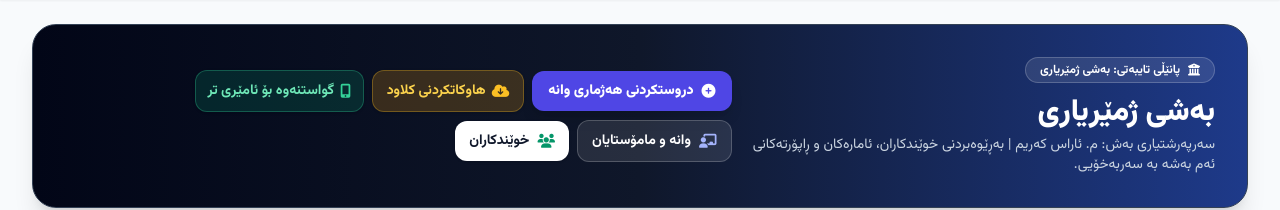
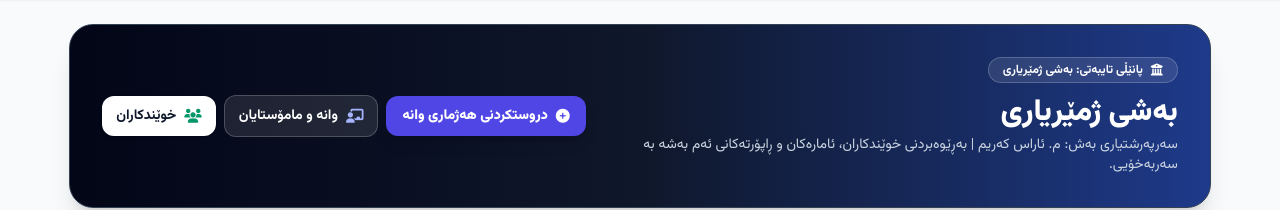
Before and after one commit to ranjhussen01-debug/uos-att, a website: page departments.html in a window 1280 px wide. Shown: the part 122-332 px from the top of the page. Drawn offline with nearby package versions, Linux system fonts and the light colour scheme; some packages are replaced by stand-ins of ours; no server answers; sample sign-in values are in the browser's storage; a script that the page names is missing.

Commit message:
Remove extra sync buttons and ensure direct Firestore users collection sync

```diff
--- a/departments.html
+++ b/departments.html
@@ -313,14 +313,6 @@
                     <button onclick="switchDeptTab('courses'); openAddCourseModal();" class="bg-indigo-600 hover:bg-indigo-700 text-white font-black px-4 py-2.5 rounded-xl text-xs sm:text-sm transition shadow-lg flex items-center gap-2">
                         <i class="fa-solid fa-plus-circle"></i>
                         <span>دروستکردنی هەژماری وانە</span>
-                    </button>
-                    <button onclick="manualSyncFromCloud()" class="bg-amber-500/20 hover:bg-amber-500/30 text-amber-300 font-bold px-3.5 py-2.5 rounded-xl text-xs sm:text-sm transition flex items-center gap-1.5 border border-amber-400/30 shadow" title="هێنان و نوێکردنەوەی هەموو داتاکانی سەر فایەربەیس">
-                        <i class="fa-solid fa-cloud-arrow-down text-amber-400"></i>
-                        <span>هاوکاتکردنی کلاود</span>
-                    </button>
-                    <button onclick="openDeviceSyncModal()" class="bg-emerald-600/20 hover:bg-emerald-600/30 text-emerald-300 font-bold px-3 py-2.5 rounded-xl text-xs sm:text-sm transition flex items-center gap-1.5 border border-emerald-400/30 shadow" title="گواستنەوەی خێرا لە نێوان مۆبایل و کۆمپیوتەر">
-                        <i class="fa-solid fa-mobile-screen-button text-emerald-400"></i>
-                        <span>گواستنەوە بۆ ئامێری تر</span>
                     </button>
                     <button onclick="switchDeptTab('courses')" class="bg-white/10 hover:bg-white/20 text-white font-bold px-3.5 py-2.5 rounded-xl text-xs sm:text-sm transition flex items-center gap-2 border border-white/20">
                         <i class="fa-solid fa-chalkboard-user text-indigo-300"></i>
```
Also changed, not shown: super_admin.html (+7 -0 lines).
